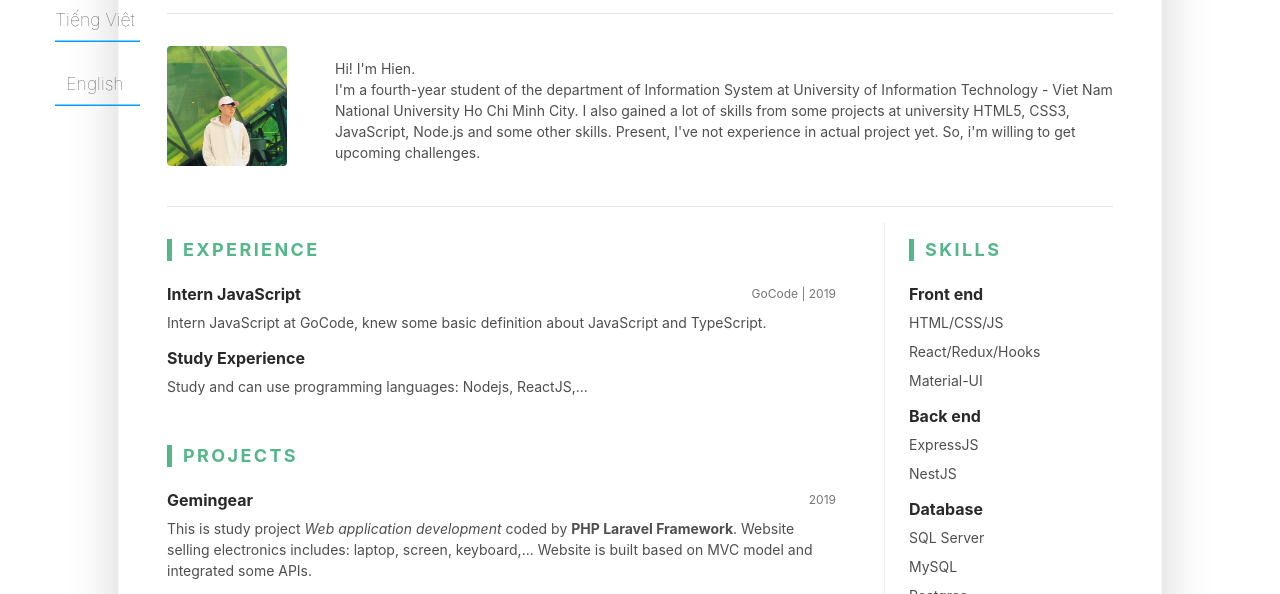
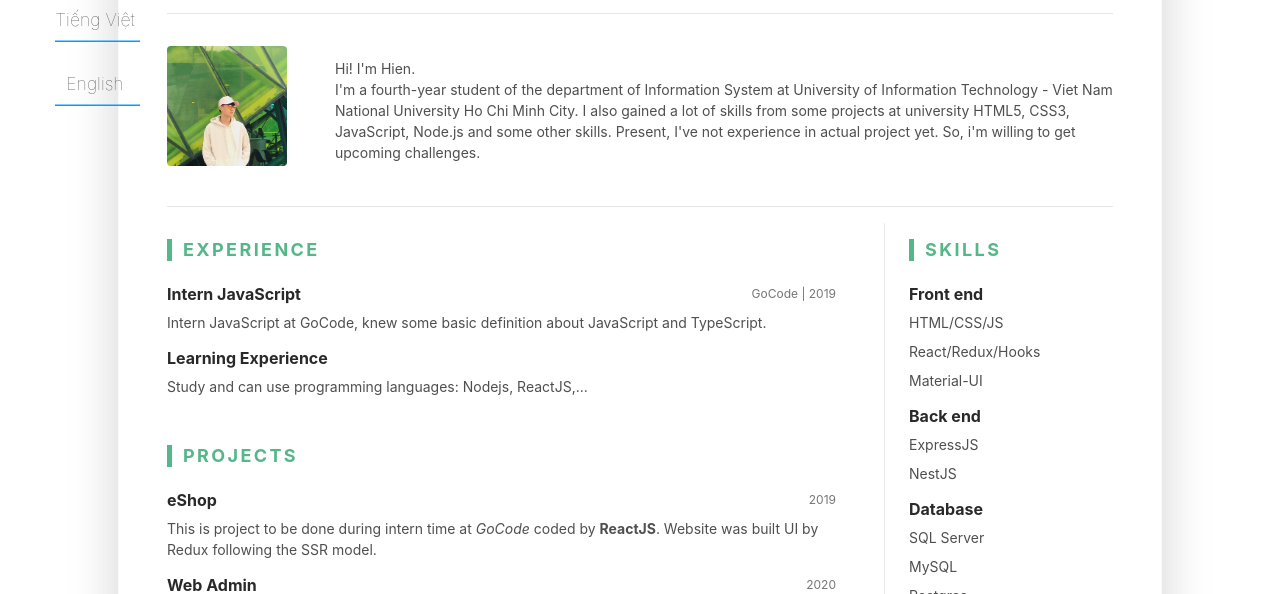
Before and after one commit to trannguyenanhhien/trannguyenanhhien.github.io, a plain HTML site: page index.html in a window 1280 px wide. Shown: the part 196-790 px from the top of the page. Drawn offline with Linux system fonts and the light colour scheme.

Commit message:
Update index.html

```diff
--- a/index.html
+++ b/index.html
@@ -151,7 +151,7 @@
 									<div class="item">
 										<div class="item-heading row align-items-center mb-2">
 											<h4 class="item-title col-12 col-md-6 col-lg-8 mb-2 mb-md-0 vi">Kinh nghiệm học tập</h4>
-											<h4 class="item-title col-12 col-md-6 col-lg-8 mb-2 mb-md-0 en">Study Experience</h4>
+											<h4 class="item-title col-12 col-md-6 col-lg-8 mb-2 mb-md-0 en">Learning Experience</h4>
 <!-- 											<div class="item-meta col-12 col-md-6 col-lg-4 text-muted text-left text-md-right vi">Đồ án môn học | 2019</div>
 											<div class="item-meta col-12 col-md-6 col-lg-4 text-muted text-left text-md-right en">Study Project | 2019</div> -->
 										</div>
@@ -169,26 +169,6 @@
 							<section class="project-section py-3">
 								<h3 class="text-uppercase resume-section-heading mb-4 vi">Dự Án</h3>
 								<h3 class="text-uppercase resume-section-heading mb-4 en">Projects</h3>
-								<div class="item mb-3">
-									<div class="item-heading row align-items-center mb-2">
-										<h4 class="item-title col-12 col-md-6 col-lg-8 mb-2 mb-md-0">Gemingear</h4>
-										<div class="item-meta col-12 col-md-6 col-lg-4 text-muted text-left text-md-right">2019</div>
-									</div>
-									<div class="item-content">
-										<p class="vi">Đây là đồ án môn học <i>Phát triển và ứng dụng web</i> được viết bằng ngôn ngữ <strong>PHP Laravel Framework</strong>.
-											Website bán thiết bị điện tử bao gồm: laptop, màn hình, bàn phím,...
-											Website được xây dựng dựa trên mô hình MVC, tích hợp các API phù hợp.
-										</p>
-										<p class="en">This is study project <i>Web application development</i> coded by <strong>PHP Laravel Framework</strong>.
-											Website selling electronics includes: laptop, screen, keyboard,...
-											Website is built based on MVC model and integrated some APIs.
-										</p>
-										<!-- <p>
-											Github: <a href="https://github.com/trannguyenanhhien/LaravelProject">https://github.com/trannguyenanhhien/LaravelProject</a>
-										</p> -->
-
-									</div>
-								</div><!--//item-->
 								<div class="item">
 									<div class="item-heading row align-items-center mb-2">
 										<h4 class="item-title col-12 col-md-6 col-lg-8 mb-2 mb-md-0">eShop</h4>
```
